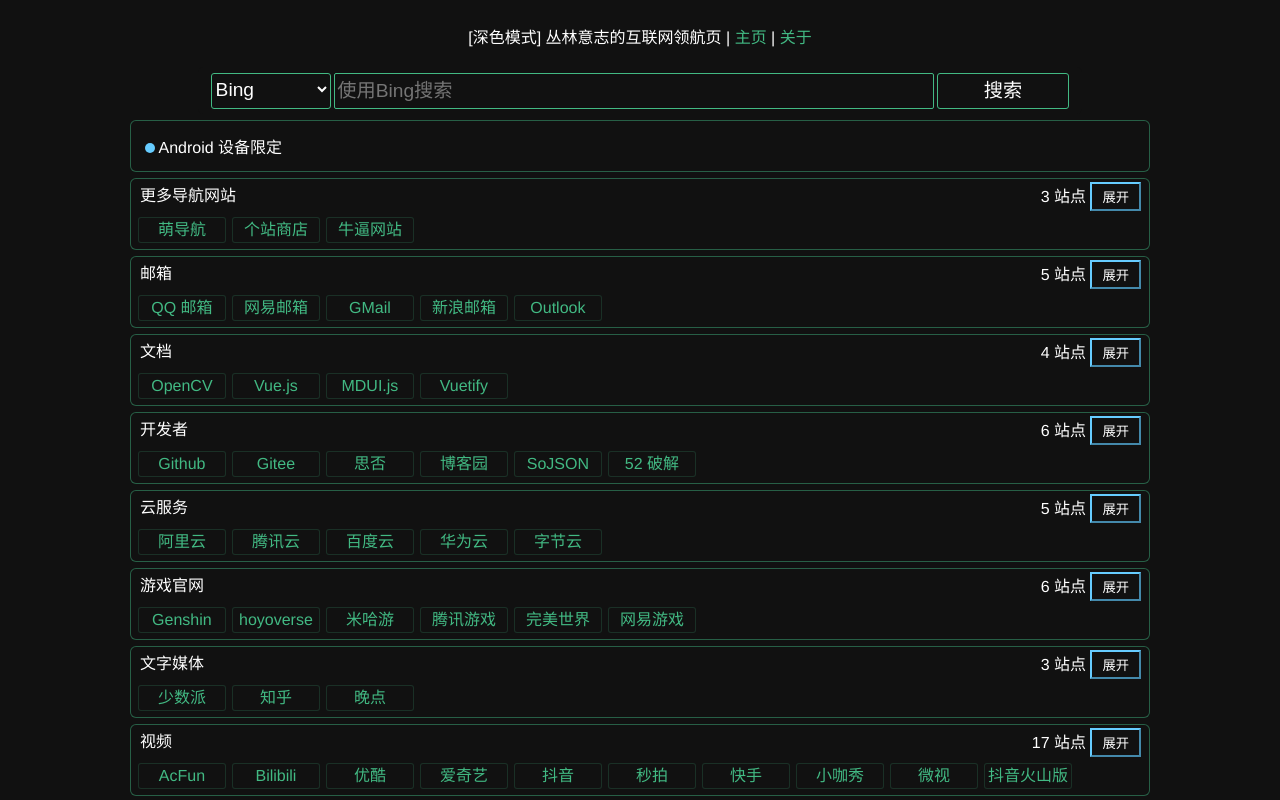
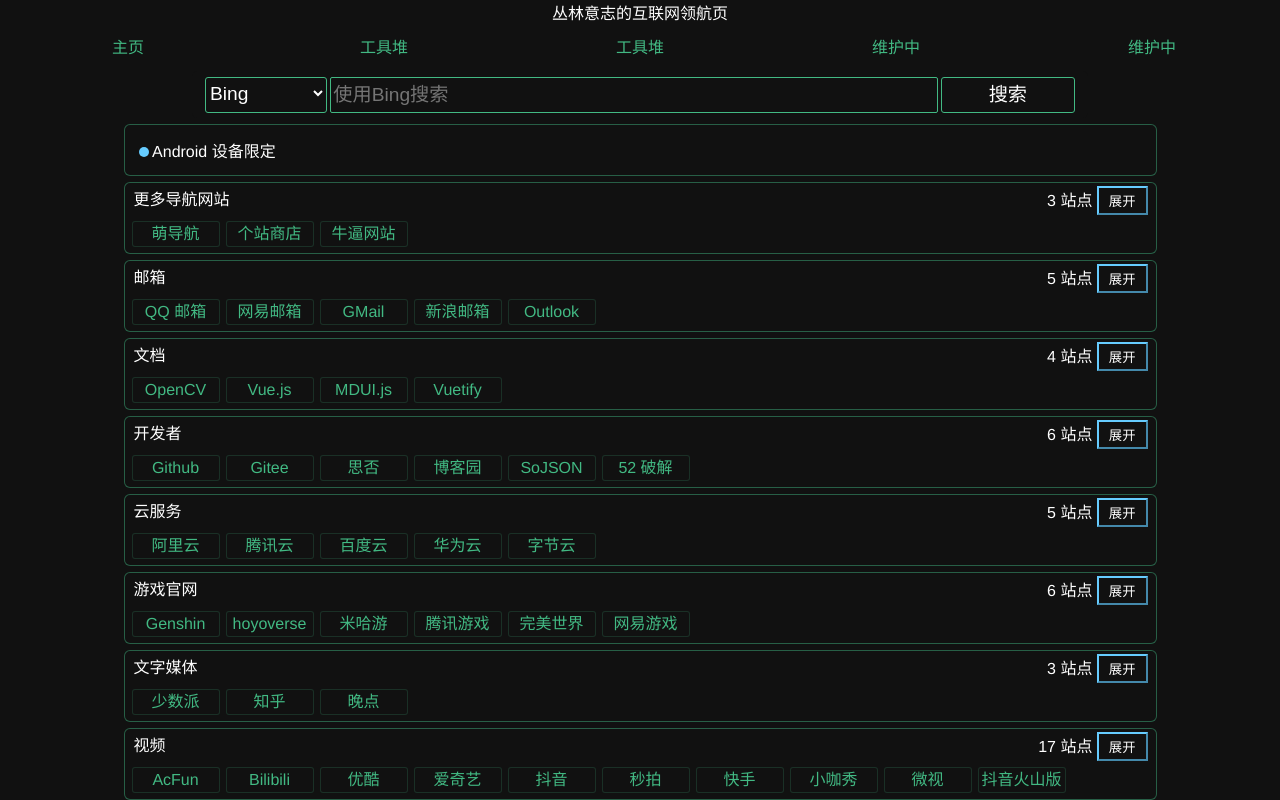
Before and after one commit to conglinyizhi/NavigationCenter, a Vue app: page / in a window 1280 px wide. Shown: the top 800 px of the page. Built offline with nearby package versions, Linux system fonts and the light colour scheme.

Commit message:
增加 顶栏

```diff
--- a/src/App.vue
+++ b/src/App.vue
@@ -34,4 +34,8 @@ body,*{
   background-color: #111;
   color: #fff;
 }
+body{
+  min-height: 100vh;
+  margin:0;
+}
 </style>
--- a/src/components/header.vue
+++ b/src/components/header.vue
@@ -1,8 +1,12 @@
 <template>
   <div id="header">
-    [深色模式] 丛林意志的互联网领航页 |
-    <router-link to="/">主页</router-link> |
-    <router-link to="/about">关于</router-link>
+    丛林意志的互联网领航页
+    <div id="headerMenu">
+      <router-link to="/">主页</router-link>
+      <router-link to="/tools">工具堆</router-link>
+      <router-link to="/about">工具堆</router-link>
+      <a v-for="a in 2" :key="a">维护中</a>
+    </div>
   </div>
 </template>
 
@@ -11,7 +15,20 @@ defineProps({});
 </script>
 
 <style>
-#header {
+/* #header {
   padding: 1rem;
+} */
+#headerMenu{
+  display: flex;
+}
+#header a{
+  width: 100%;
+  display: inline-block;
+  flex: 1;
+  padding: 10px;
+}
+
+#header a:hover {
+  background: #151;
 }
 </style>
--- a/src/router/index.js
+++ b/src/router/index.js
@@ -1,6 +1,6 @@
 import { createRouter, createWebHistory } from 'vue-router'
 import Home from '../views/Home.vue'
-
+import Tools from '../views/Tools.vue'
 const router = createRouter({
   history: createWebHistory(),
   routes: [
@@ -16,6 +16,10 @@ const router = createRouter({
       // this generates a separate chunk (about.[hash].js) for this route
       // which is lazy-loaded when the route is visited.
       component: () => import(/* webpackChunkName: "about" */ '../views/About.vue')
+    },{
+      path:'/tools',
+      name:'Tools',
+      component:Tools
     }
   ]
 })
```
